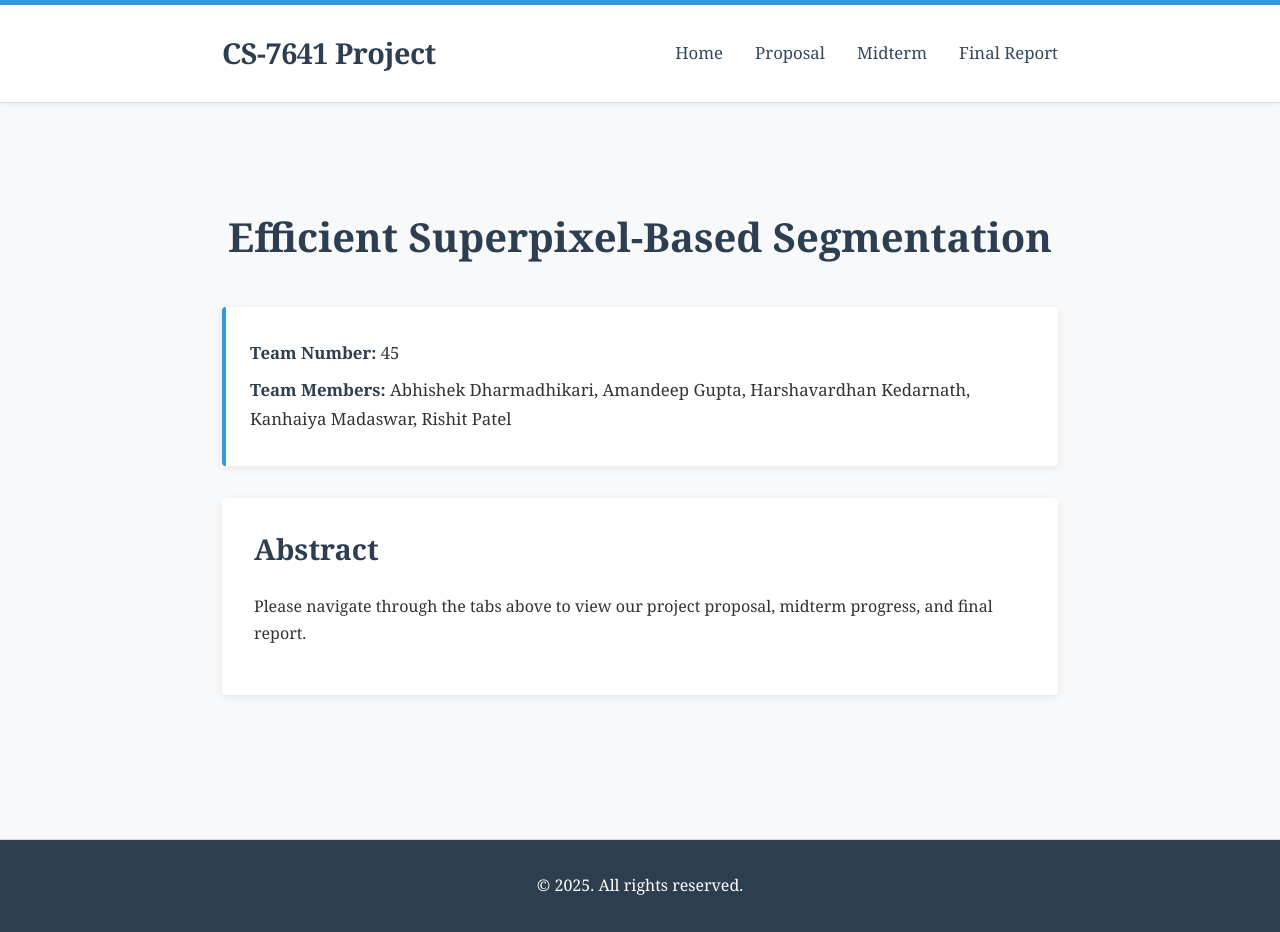
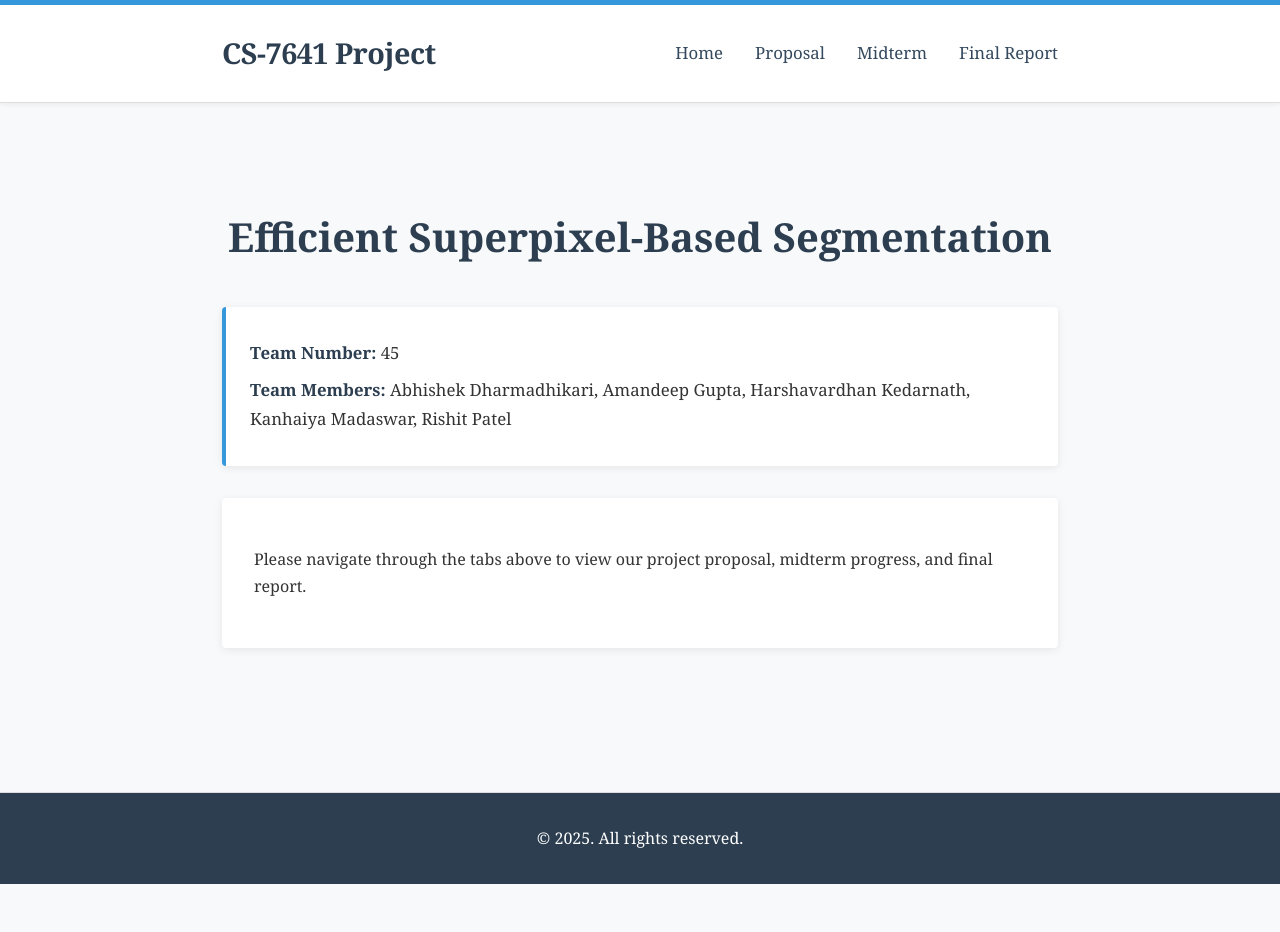
Before and after one commit to rpatel917/Efficient_Superpixel_Segmentation, a Jekyll site: the page built from index.md, in a window 1280 px wide. Built offline with Jekyll 4.4.1, drawn with Linux system fonts in a browser that asks for light colours; after the commit the page ends 900 px from its top, so only the background shows below that.

Commit message:
Update index.md

```diff
--- a/index.md
+++ b/index.md
@@ -12,7 +12,6 @@ title: Home
   </div>
 
   <div class="abstract">
-    <h2>Abstract</h2>
     <p>
       Please navigate through the tabs above to view our project proposal, midterm progress, and final report.
     </p>
```
